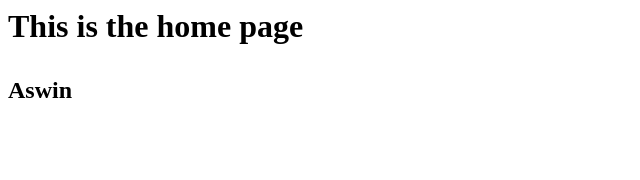
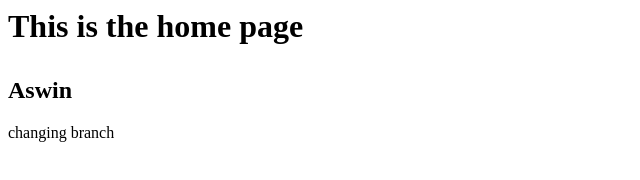
Before and after one commit to Aswin9876/gitexample, a plain HTML site: page index.html in a window 1280 px wide. Shown: the whole page, without its empty margins (0-640 px from the left). Drawn offline with Linux system fonts and the light colour scheme.

Commit message:
commiting in main branch

```diff
--- a/index.html
+++ b/index.html
@@ -5,5 +5,6 @@
     <body>
         <h1><p>This is the home page</p></h1>
         <h2>Aswin</h2>
+        <p>changing branch</p>
     </body>
 </html>
```
